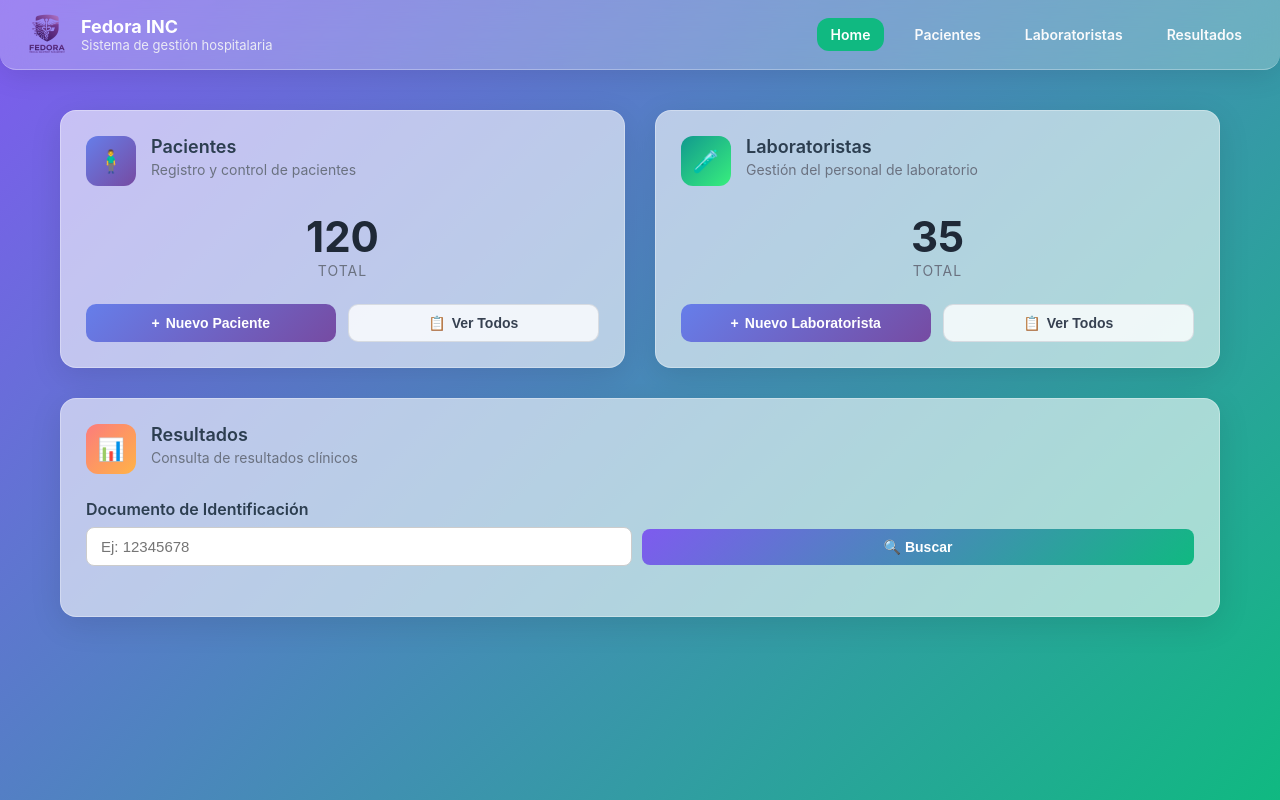
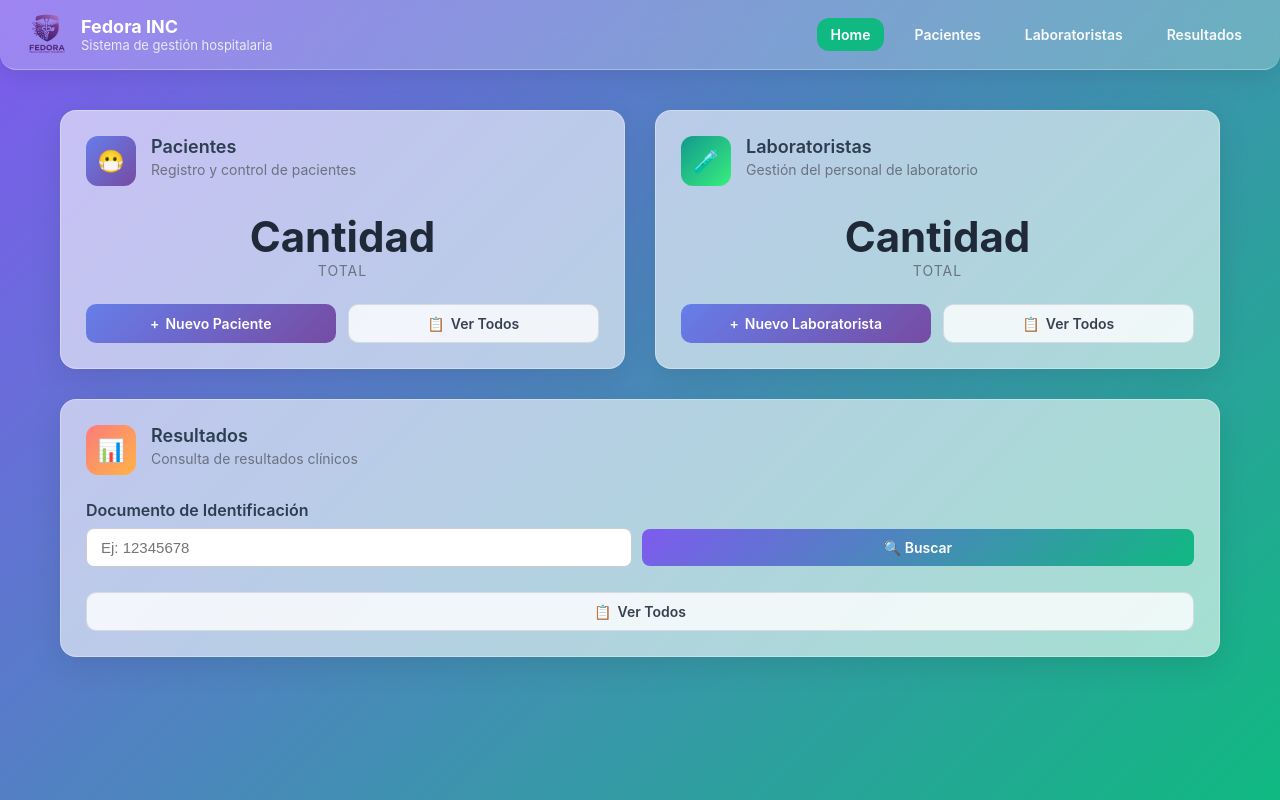
Before and after one commit to CristianFC23/Practica-2-Ing-Software, a Vue app in the folder Frontend/: page / in a window 1280 px wide. Built offline with nearby package versions, Linux system fonts and the light colour scheme.

Commit message:
Update visual files

```diff
--- a/Frontend/public/index.html
+++ b/Frontend/public/index.html
@@ -5,7 +5,7 @@
     <meta http-equiv="X-UA-Compatible" content="IE=edge">
     <meta name="viewport" content="width=device-width,initial-scale=1.0">
     <link rel="icon" href="<%= BASE_URL %>favicon.ico">
-    <title>"Sistema Gestión"</title>
+    <title>Sist Información Laboratorio</title>
   </head>
   <body>
     <noscript>
--- a/Frontend/src/components/HomeView.vue
+++ b/Frontend/src/components/HomeView.vue
@@ -5,7 +5,7 @@
     <div class="card pacientes-card" :class="{ loading: loading.pacientes }">
       <div class="card-header">
         <div class="card-icon pacientes-icon">
-          <span>🧍‍♂️</span>
+          <span>😷</span>
         </div>
         <div class="card-title">
           <h3>Pacientes</h3>
@@ -14,17 +14,17 @@
       </div>
 
       <div class="card-body">
-        <div class="card-number">{{ pacientesTotal }}</div>
+        <div class="card-number">Cantidad</div>
         <div class="card-label">Total</div>
       </div>
 
       <div class="card-actions">
-        <button @click="nuevoPaciente" class="btn btn-primary">
+        <router-link to="/paciente/nuevo" class="btn btn-primary">
           <span class="btn-icon">+</span> Nuevo Paciente
-        </button>
-        <button @click="irAPacientes" class="btn btn-secondary">
+        </router-link>
+        <router-link to="/pacientes" class="btn btn-secondary">
           <span class="btn-icon">📋</span> Ver Todos
-        </button>
+        </router-link>
       </div>
     </div>
 
@@ -41,17 +41,17 @@
       </div>
 
       <div class="card-body">
-        <div class="card-number">{{ laboratoristasTotal }}</div>
+        <div class="card-number">Cantidad</div>
         <div class="card-label">Total</div>
       </div>
 
       <div class="card-actions">
-        <button @click="nuevoLaboratorista" class="btn btn-primary">
+        <router-link to="/laboratorista/nuevo" class="btn btn-primary">
           <span class="btn-icon">+</span> Nuevo Laboratorista
-        </button>
-        <button @click="irALaboratoristas" class="btn btn-secondary">
+        </router-link>
+        <router-link to="/laboratoristas" class="btn btn-secondary">
           <span class="btn-icon">📋</span> Ver Todos
-        </button>
+        </router-link>
       </div>
     </div>
 
@@ -70,12 +70,26 @@
       <div class="card-body">
         <label class="input-label" for="docId">Documento de Identificación</label>
         <div class="input-group">
-          <input id="docId" type="text" v-model="documentoId" placeholder="Ej: 12345678" class="input-field" />
-          <button @click="buscarResultado" class="btn btn-search">
+          <input
+            id="docId"
+            type="text"
+            v-model="documentoId"
+            placeholder="Ej: 12345678"
+            class="input-field"
+          />
+          <router-link to="/resultados" class="btn btn-search">
+            <span class="btn-icon">🔍 Buscar</span>
+          </router-link>
+
+
+          <!-- <button @click="buscarResultado" class="btn btn-search">
             🔍 Buscar
-          </button>
+          </button> -->
         </div>
       </div>
+      <router-link to="/resultados" class="btn btn-secondary">
+            <span class="btn-icon">📋</span> Ver Todos
+          </router-link>
     </div>
   </div>
 </template>
@@ -90,10 +104,7 @@ export default {
         pacientes: false,
         laboratoristas: false,
         resultados: false
-      },
-      pacientes: { total: 120 },
-      laboratoristas: { total: 35 },
-      resultados: { total: 480 }
+      }
     }
   },
   methods: {
@@ -103,21 +114,8 @@ export default {
         return;
       }
       console.log('Buscando resultados para documento:', this.documentoId);
-    },
-    nuevoPaciente() { console.log('Nuevo paciente'); },
-    irAPacientes() { console.log('Ir a pacientes'); },
-    nuevoLaboratorista() { console.log('Nuevo laboratorista'); },
-    irALaboratoristas() { console.log('Ir a laboratoristas'); }
-  },
-  computed: {
-    pacientesTotal() {
-      return this.loading.pacientes ? '...' : this.pacientes.total;
-    },
-    laboratoristasTotal() {
-      return this.loading.laboratoristas ? '...' : this.laboratoristas.total;
-    },
-    resultadosTotal() {
-      return this.loading.resultados ? '...' : this.resultados.total;
+      // Aquí podrías hacer una redirección, por ejemplo:
+      // this.$router.push(`/resultados/${this.documentoId}`);
     }
   }
 }
@@ -231,6 +229,7 @@ export default {
   align-items: center;
   justify-content: center;
   gap: 6px;
+  text-decoration: none;
 }
 
 .btn-primary {
--- a/Frontend/src/components/LaboratoristasView.vue
+++ b/Frontend/src/components/LaboratoristasView.vue
@@ -4,7 +4,7 @@
       <div class="card ubicaciones-card">
         <div class="card-header">
           <div class="card-icon ubicaciones-icon">
-            <span>👥</span>
+            <span>🧪</span>
           </div>
           <div class="card-title">
             <h3>Laboratoristas</h3>
--- a/Frontend/src/components/NuevoEquipo.vue
+++ b/Frontend/src/components/NuevoLaboratorista.vue
@@ -4,20 +4,20 @@
       <div class="card ubicaciones-card">
         <div class="card-header">
           <div class="card-icon ubicaciones-icon">
-            <span>🩺</span>
+            <span>🧪</span>
           </div>
           <div class="card-title">
-            <h3>{{ isEdit ? 'Editar Equipo Médico' : 'Nuevo Equipo Médico' }}</h3>
-            <p>{{ isEdit ? 'Actualizar información del equipo médico' : 'Registrar un nuevo equipo médico' }}</p>
+            <h3>{{ isEdit ? 'Editar Laboratorista' : 'Nuevo Laboratorista' }}</h3>
+            <p>{{ isEdit ? 'Actualizar información del laboratorista' : 'Registrar un nuevo laboratorista' }}</p>
           </div>
         </div>
 
         <div class="card-body">
           <form @submit.prevent="guardarEquipo">
             <label>Código</label>
-            <input v-model="codigo" type="text" placeholder="Código del equipo" required />
+            <input v-model="codigo" type="text" placeholder="Código del laboratorista" required />
 
-            <label>Marca</label>
+            <!-- <label>Marca</label>
             <input v-model="marca" type="text" placeholder="Marca" required />
 
             <label>Modelo</label>
@@ -37,7 +37,7 @@
               <option v-for="r in responsables" :key="r.id" :value="r.id">
                 {{ r.nombre }} {{ r.apellido }}
               </option>
-            </select>
+            </select> -->
 
             <button type="submit" class="save-btn">{{ isEdit ? 'Actualizar' : 'Guardar' }}</button>
           </form>
--- a/Frontend/src/components/NuevoPersonal.vue
+++ b/Frontend/src/components/NuevoPaciente.vue
@@ -4,11 +4,11 @@
       <div class="card ubicaciones-card">
         <div class="card-header">
           <div class="card-icon ubicaciones-icon">
-            <span>👤</span>
+            <span>😷</span>
           </div>
           <div class="card-title">
-            <h3>Nuevo Responsable</h3>
-            <p>Registrar un nuevo responsable en el sistema</p>
+            <h3>Nuevo Paciente</h3>
+            <p>Registrar nuevo paciente en el sistema</p>
           </div>
         </div>
 
@@ -26,8 +26,8 @@
             <label>Apellido</label>
             <input v-model="apellido" type="text" placeholder="Apellido" required />
 
-            <label>Cargo</label>
-            <input v-model="cargo" type="text" placeholder="Cargo" required />
+            <!-- <label>Cargo</label>
+            <input v-model="cargo" type="text" placeholder="Cargo" required /> -->
 
             <label>Teléfono</label>
             <input v-model="telefono" type="text" placeholder="Teléfono" required />
--- a/Frontend/src/components/ResultadosView.vue
+++ b/Frontend/src/components/ResultadosView.vue
@@ -4,7 +4,7 @@
       <div class="card ubicaciones-card">
         <div class="card-header">
           <div class="card-icon ubicaciones-icon">
-            <span>💉</span>
+            <span>📊</span>
           </div>
           <div class="card-title">
             <h3>Resultados Médicos</h3>
--- a/Frontend/src/router/index.js
+++ b/Frontend/src/router/index.js
@@ -3,9 +3,9 @@ import HomeView from '@/components/HomeView.vue'
 import PacientesView from '@/components/PacientesView.vue'
 import LaboratoristasView from '@/components/LaboratoristasView.vue'
 import ResultadosView from '@/components/ResultadosView.vue'
-import NuevaUbicacion from '@/components/NuevaUbicacion.vue'
-import NuevoPersonal from '@/components/NuevoPersonal.vue'
-import NuevoEquipo from '@/components/NuevoEquipo.vue'
+import NuevoResultado from '@/components/NuevoResultado.vue'
+import NuevoPaciente from '@/components/NuevoPaciente.vue'
+import NuevoLaboratorista from '@/components/NuevoLaboratorista.vue'
 const routes = [
   {
     path: '/',
@@ -28,19 +28,19 @@ const routes = [
     component: ResultadosView
   },
   {
-    path: '/ubicacion/nueva',
-    name: 'nuevaUbicacion',
-    component: NuevaUbicacion
+    path: '/resultados/nuevo',
+    name: 'NuevoResultado',
+    component: NuevoResultado
   },
   {
-    path: '/personal/nuevo',
-    name: 'nuevoPersonal',
-    component: NuevoPersonal
+    path: '/paciente/nuevo',
+    name: 'NuevoPaciente',
+    component: NuevoPaciente
   },
   {
-  path: '/equipo/nuevo',
-  name: 'nuevoEquipo',
-  component: NuevoEquipo
+  path: '/laboratorista/nuevo',
+  name: 'NuevoLaboratorista',
+  component: NuevoLaboratorista
 }
 ]
 
```
Also changed, not shown: Frontend/src/components/NuevoResultado.vue (renamed from Frontend/src/components/NuevaUbicacion.vue).
